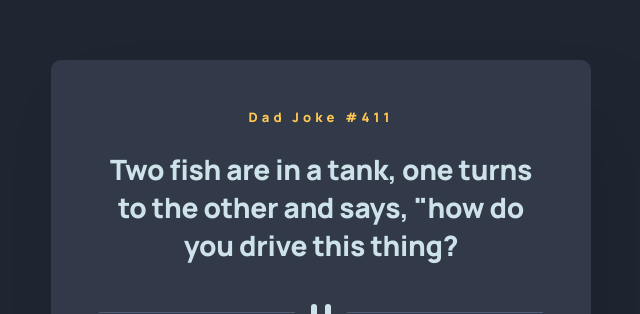
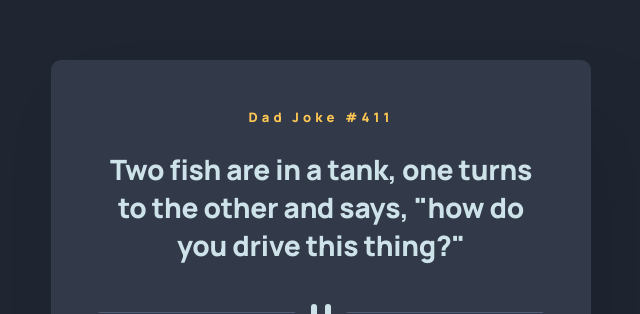
Before and after one commit to wesleyjacoby/Dad-Joke-Generator-App, a plain HTML site: page index.html in a window 1280 px wide. Shown: the part 174-488 px from the top of the page, without its empty margins (319-959 px from the left). Drawn offline with nearby package versions, Linux system fonts and the light colour scheme.

Commit message:
Correct HTML

```diff
--- a/index.html
+++ b/index.html
@@ -21,7 +21,7 @@
     </section>
 
     <section class="quote-container">
-      <p class="quote">Two fish are in a tank, one turns to the other and says, "how do you drive this thing?</p>
+      <p class="quote">Two fish are in a tank, one turns to the other and says, "how do you drive this thing?"</p>
     </section>
 
     <div class="pattern-divider">
```
